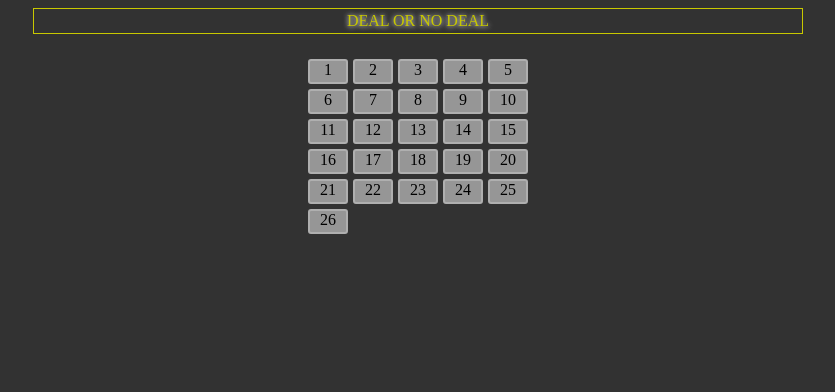
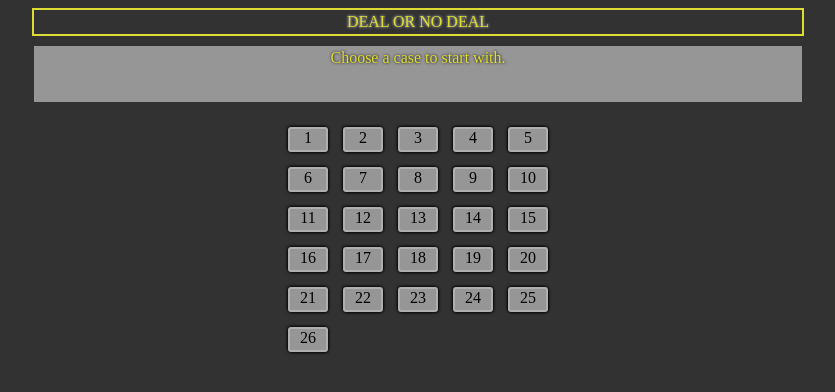
Before and after one commit to RyanKHawkins/Deal-or-No-Deal, a plain HTML site: page index.html in a window 1280 px wide. Shown: the whole page, without its empty margins (222-1057 px from the left). Drawn offline with Linux system fonts and the light colour scheme.

Commit message:
Updated UI. Started logic.

```diff
--- a/index.html
+++ b/index.html
@@ -9,35 +9,35 @@
   <body>
     <header>DEAL OR NO DEAL</header>
     <div id="message_area">
-
+        <p id="message">Choose a case to start with.</p>
     </div>
     <div id="case_area">
-        <div class="cases">1</div>
-        <div class="cases">2</div>
-        <div class="cases">3</div>
-        <div class="cases">4</div>
-        <div class="cases">5</div>
-        <div class="cases">6</div>
-        <div class="cases">7</div>
-        <div class="cases">8</div>
-        <div class="cases">9</div>
-        <div class="cases">10</div>
-        <div class="cases">11</div>
-        <div class="cases">12</div>
-        <div class="cases">13</div>
-        <div class="cases">14</div>
-        <div class="cases">15</div>
-        <div class="cases">16</div>
-        <div class="cases">17</div>
-        <div class="cases">18</div>
-        <div class="cases">19</div>
-        <div class="cases">20</div>
-        <div class="cases">21</div>
-        <div class="cases">22</div>
-        <div class="cases">23</div>
-        <div class="cases">24</div>
-        <div class="cases">25</div>
-        <div class="cases">26</div>
+        <div class="cases" id="1">1</div>
+        <div class="cases" id="2">2</div>
+        <div class="cases" id="3">3</div>
+        <div class="cases" id="4">4</div>
+        <div class="cases" id="5">5</div>
+        <div class="cases" id="6">6</div>
+        <div class="cases" id="7">7</div>
+        <div class="cases" id="8">8</div>
+        <div class="cases" id="9">9</div>
+        <div class="cases" id="10">10</div>
+        <div class="cases" id="11">11</div>
+        <div class="cases" id="12">12</div>
+        <div class="cases" id="13">13</div>
+        <div class="cases" id="14">14</div>
+        <div class="cases" id="15">15</div>
+        <div class="cases" id="16">16</div>
+        <div class="cases" id="17">17</div>
+        <div class="cases" id="18">18</div>
+        <div class="cases" id="19">19</div>
+        <div class="cases" id="20">20</div>
+        <div class="cases" id="21">21</div>
+        <div class="cases" id="22">22</div>
+        <div class="cases" id="23">23</div>
+        <div class="cases" id="24">24</div>
+        <div class="cases" id="26">25</div>
+        <div class="cases" id="26">26</div>
 
     </div>
     <script src="script.js"></script>
--- a/script.js
+++ b/script.js
@@ -0,0 +1,29 @@
+/*
+Title:  Deal or No Deal
+Author:  Ryan Hawkins
+Lanuage(s):  Javascript
+*/
+
+const $ = (q) => document.querySelector(q)
+const $$ = (q) => [...document.querySelectorAll(q)]
+
+// Set variables.
+const cases = $$(".cases")
+const message = $("#message")
+
+// Set event listeners.
+cases.forEach((e) => {
+    e.addEventListener("click", () => console.log(`You chose case #${e.id}.`))
+})
+
+window.onload = () => {
+    console.log("window loaded")
+}
+
+
+
+// Start the logic.
+
+function startGame() {
+
+}
--- a/style.css
+++ b/style.css
@@ -1,6 +1,6 @@
 
 :root {
-    --dark_yellow:  rgb(200, 200, 0);
+    --dark_yellow:  rgb(220, 220, 50);
     --dark_bg:  rgb(50, 50, 50);
     --med_gray: rgb(150, 150, 150);
     --light_gray:  rgb(175, 175, 175)
@@ -13,11 +13,22 @@ header {
     width:  60%;
     margin: 5px auto;
     text-align: center;
-    text-shadow: .5px .5px 5px var(--light_gray),
-                -.5px -.5px 5px var(--light_gray);
+    text-shadow: .25px .25px 3px var(--med_gray),
+                -.25px -.25px 3px var(--med_gray);
     color:  var(--dark_yellow);
-    border:  1px solid var(--dark_yellow);
+    border:  2.5px double var(--dark_yellow);
     padding:  3px 5px;
+}
+
+#message {
+    width:  60%;
+    height:  50px;
+    margin: 10px auto;
+    background-color: var(--med_gray);
+    padding:  3px 5px;
+    color:  var(--dark_yellow);
+    text-shadow: .25px .25px 3px black;
+    text-align: center;
 }
 
 #case_area {
@@ -25,7 +36,7 @@ header {
     display: grid;
     grid-template-columns: repeat(5, 40px);
     grid-template-rows: repeat(6, 25px);
-    grid-gap:  5px;
+    grid-gap:  15px;
     justify-content: center;
 }
 
@@ -34,4 +45,6 @@ header {
     border: 2px solid var(--light_gray);
     text-align: center;
     border-radius: 3px;
+    box-shadow: .5px .5px 3px black,
+                -.5px -.5px 3px black;
 }
```
